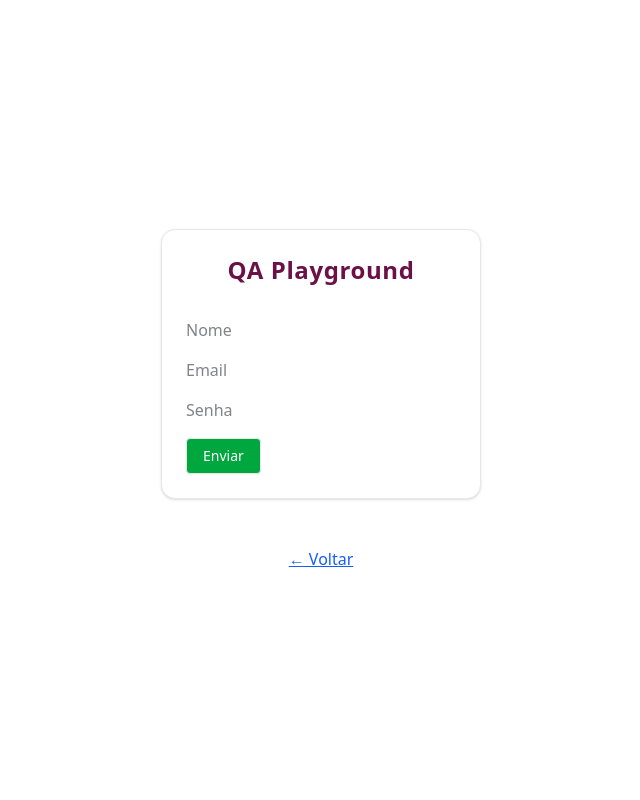
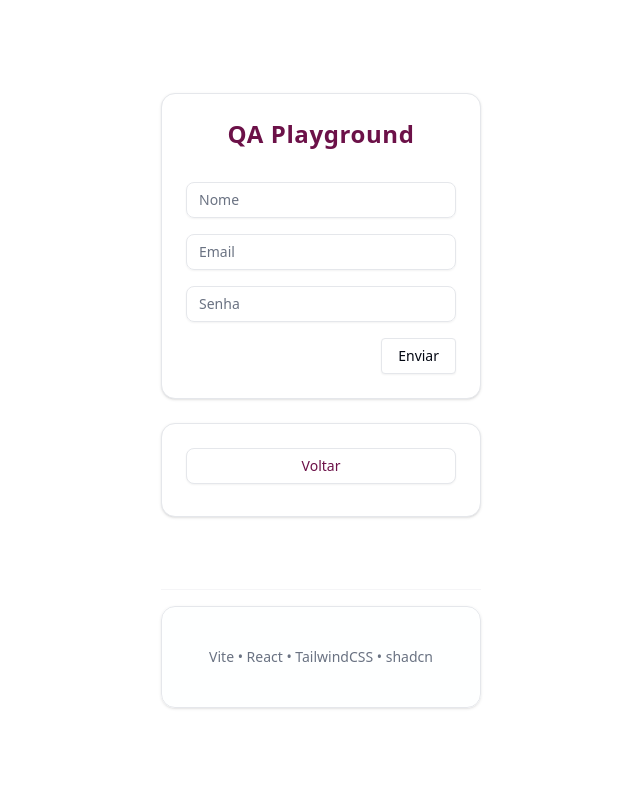
Before and after one commit to eweerfr/eweerfr.github.io, a React (Vite) app: page /qa in a window 1280 px wide. Shown: the top 800 px of the page, without its empty margins (319-959 px from the left). Built offline with nearby package versions, Linux system fonts and the light colour scheme.

Commit message:
ui: fixes

```diff
--- /dev/null
+++ b/src/components/ui/input.tsx
@@ -0,0 +1,21 @@
+import * as React from "react"
+
+import { cn } from "@/lib/utils"
+
+function Input({ className, type, ...props }: React.ComponentProps<"input">) {
+  return (
+    <input
+      type={type}
+      data-slot="input"
+      className={cn(
+        "file:text-foreground placeholder:text-muted-foreground selection:bg-primary selection:text-primary-foreground dark:bg-input/30 border-input h-9 w-full min-w-0 rounded-md border bg-transparent px-3 py-1 text-base shadow-xs transition-[color,box-shadow] outline-none file:inline-flex file:h-7 file:border-0 file:bg-transparent file:text-sm file:font-medium disabled:pointer-events-none disabled:cursor-not-allowed disabled:opacity-50 md:text-sm",
+        "focus-visible:border-ring focus-visible:ring-ring/50 focus-visible:ring-[3px]",
+        "aria-invalid:ring-destructive/20 dark:aria-invalid:ring-destructive/40 aria-invalid:border-destructive",
+        className
+      )}
+      {...props}
+    />
+  )
+}
+
+export { Input }
--- a/src/pages/home.tsx
+++ b/src/pages/home.tsx
@@ -2,6 +2,8 @@
 import { AlertButton } from "@/components/alert-button"
 import { Card, CardContent, CardHeader, CardTitle, CardDescription } from "@/components/ui/card"
 
+
+import { Button } from "@/components/ui/button"
 import { Footer } from "@/components/footer"
 import { Link } from "react-router-dom"
 
@@ -30,12 +32,9 @@
         {/* Card do QA */}
         <Card className="w-full">
           <CardHeader>
-            <Link
-              to="/qa"
-              className="text-sm text-blue-500 hover:underline text-center"
-            >
-              Ir para área de testes QA
-            </Link>
+            <Button asChild variant="outline" className="text-[var(--roxo-titulo)]">
+              <Link to="/qa">Ir para área de testes QA</Link>
+            </Button>
           </CardHeader>
         </Card>
 
--- a/src/pages/qa.tsx
+++ b/src/pages/qa.tsx
@@ -1,6 +1,9 @@
 import { Link } from "react-router-dom"
 import { Button } from "@/components/ui/button"
 import { Card, CardContent, CardHeader, CardTitle } from "@/components/ui/card"
+import { Input } from "@/components/ui/input"
+
+import { Footer } from "@/components/footer"
 
 
 function handleSubmit(e: React.FormEvent<HTMLFormElement>) {
@@ -25,22 +28,32 @@
           </CardHeader>
           <CardContent className="flex flex-col gap-4">
 
-            <form onSubmit={handleSubmit} className="space-y-4 max-w-md ">
-              <input className="input name" placeholder="Nome" />
-              <input className="input email" placeholder="Email" />
-              <input className="input pwd" placeholder="Senha" />
+            <form onSubmit={handleSubmit} className="space-y-4 max-w-md flex flex-col">
+              <Input placeholder="Nome" />
+              <Input placeholder="Email" />
+              <Input placeholder="Senha" />
 
-              <Button variant="outline" className="bg-green-600 text-white px-4 py-2 rounded">
-                Enviar
-              </Button>
+              <div className="flex justify-end">
+                <Button variant="outline" className="px-4 py-2 rounded ">
+                  Enviar
+                </Button>
+              </div>
             </form>
           </CardContent>
         </Card>
 
-        <Link to="/" className="block mt-6 text-blue-600 underline">
-          ← Voltar
-        </Link>
+
+        <Card className="w-full text-center">
+          <CardHeader>
+            <Button asChild variant="outline" className="text-[var(--roxo-titulo)]">
+              <Link to="/">Voltar</Link>
+            </Button>
+          </CardHeader>
+        </Card>
+        <Footer />
       </div>
     </div>
+
+
   )
 }
```
